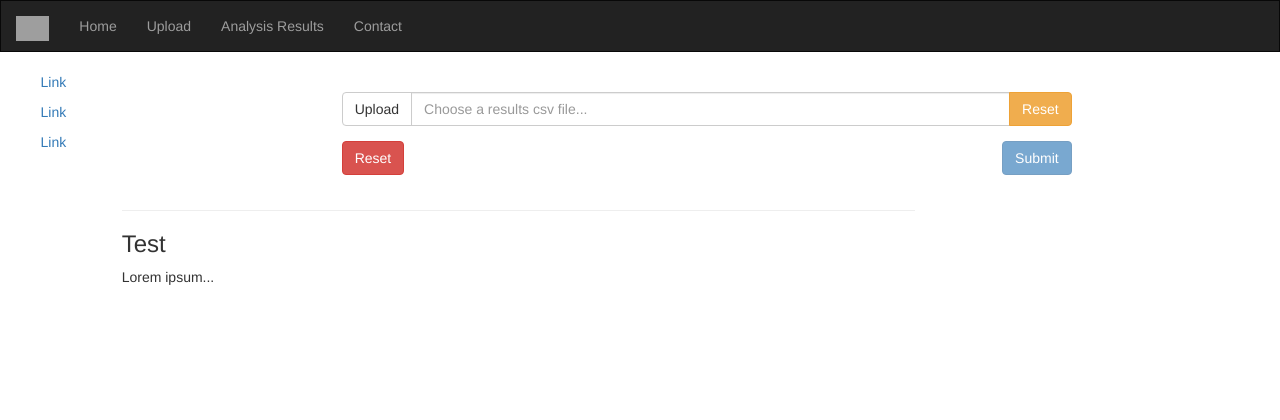
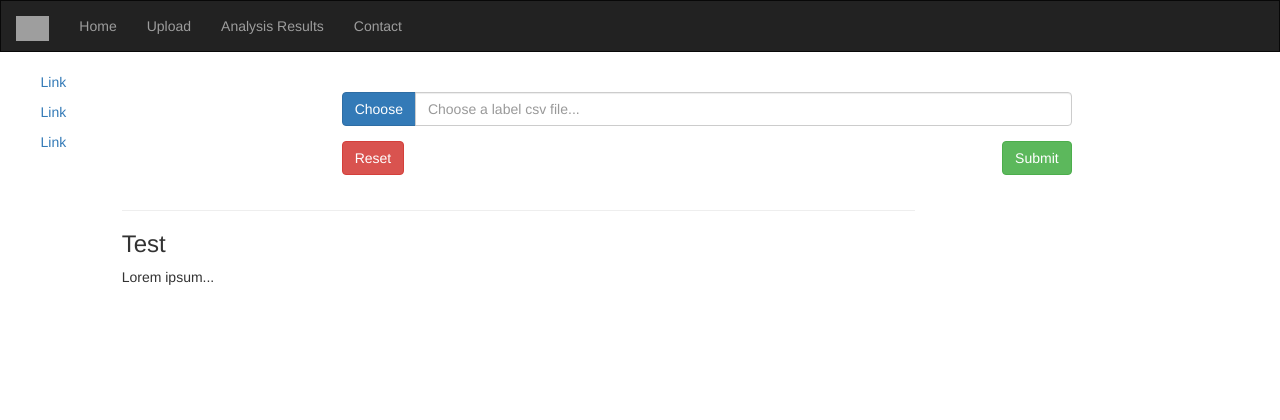
Before and after one commit to Markonick/flask-docker, a Flask app: page /upload in a window 1280 px wide. Shown: the top 420 px of the page. Run offline with Flask 2, Linux system fonts and the light colour scheme; data that the repository does not hold is empty; some libraries are stand-ins or nearby versions; grey boxes are pictures that could not be loaded.

Commit message:
more cleaning up and trying out things to make uploader work...

```diff
--- a/app.py
+++ b/app.py
@@ -1,5 +1,6 @@
 from flask import Flask
-from flask import render_template, redirect, url_for
+from flask import render_template, redirect, url_for, request
+from werkzeug import secure_filename
 from redis import Redis
 import pandas as pd
 
@@ -29,10 +30,17 @@ def show_table():
 
 
 @app.route('/upload')
-def upload_file():
-    count = redis.incr('hits')
+def upload():
     template = 'upload.html'
     return render_template(template)
+
+
+@app.route('/uploader')
+def upload_file():
+   if request.method == 'POST':
+      f = request.files['file']
+      f.save(secure_filename(f.filename))
+      return 'file uploaded successfully'
 
 
 @app.route('/analysis_results')
--- a/app/templates/base.html
+++ b/app/templates/base.html
@@ -15,8 +15,8 @@
 
     .navbar img
     {
-        max-height: 200%;
-        padding-bottom: 15px;
+        max-height: 250%;
+        padding-bottom: 25px;
     }
 
     /* Set gray background color and 100% height */
@@ -64,7 +64,7 @@
     <div class="collapse navbar-collapse" id="myNavbar">
       <ul class="nav navbar-nav">
         <li><a href="{{ url_for('index') }}">Home</a></li>
-        <li><a href="{{ url_for('upload_file') }}">Upload</a></li>
+        <li><a href="{{ url_for('upload') }}">Upload</a></li>
         <li><a href="{{ url_for('analysis_results') }}">Analysis Results</a></li>
         <li><a href="{{ url_for('contact') }}">Contact</a></li>
       </ul>
--- a/app/templates/upload.html
+++ b/app/templates/upload.html
@@ -15,17 +15,14 @@
                 <div class="form-group">
                     <div class="input-group input-file btn-margin-top" name="myforms">
                         <span class="input-group-btn">
-                            <button class="btn btn-default btn-choose" type="button">Upload</button>
+                            <button class="btn btn-primary btn-choose" type="button">Choose</button>
                         </span>
-                        <input type="text" class="form-control" placeholder='Choose a results csv file...' />
-                        <span class="input-group-btn">
-                            <button class="btn btn-warning btn-reset" type="button">Reset</button>
-                        </span>
+                        <input type="text" class="form-control" placeholder='Choose a label csv file...' />
                     </div>
                 </div>
                 <!-- COMPONENT END -->
                 <div class="form-group">
-                    <button type="submit" class="btn btn-primary pull-right" disabled>Submit</button>
+                    <button type="submit" class="btn btn-success pull-right">Submit</button>
                     <button type="reset" class="btn btn-danger">Reset</button>
                 </div>
             </form>
```
